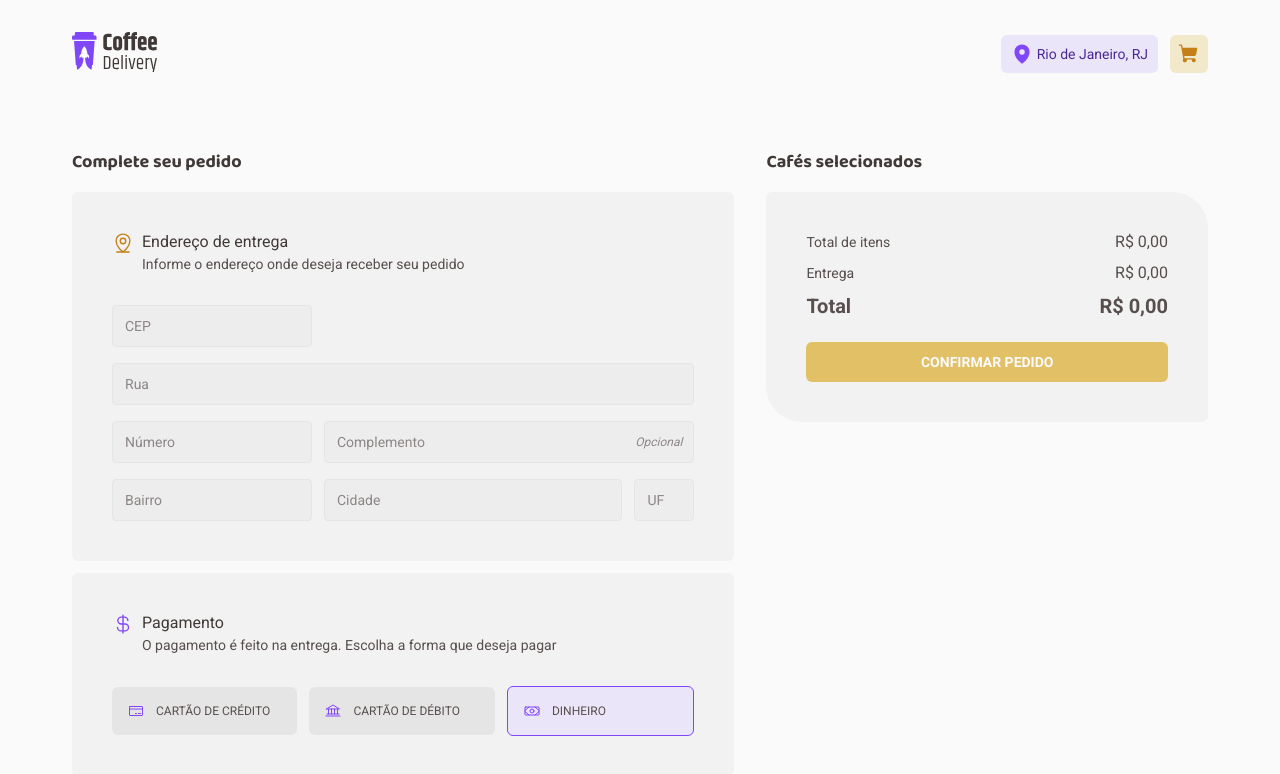
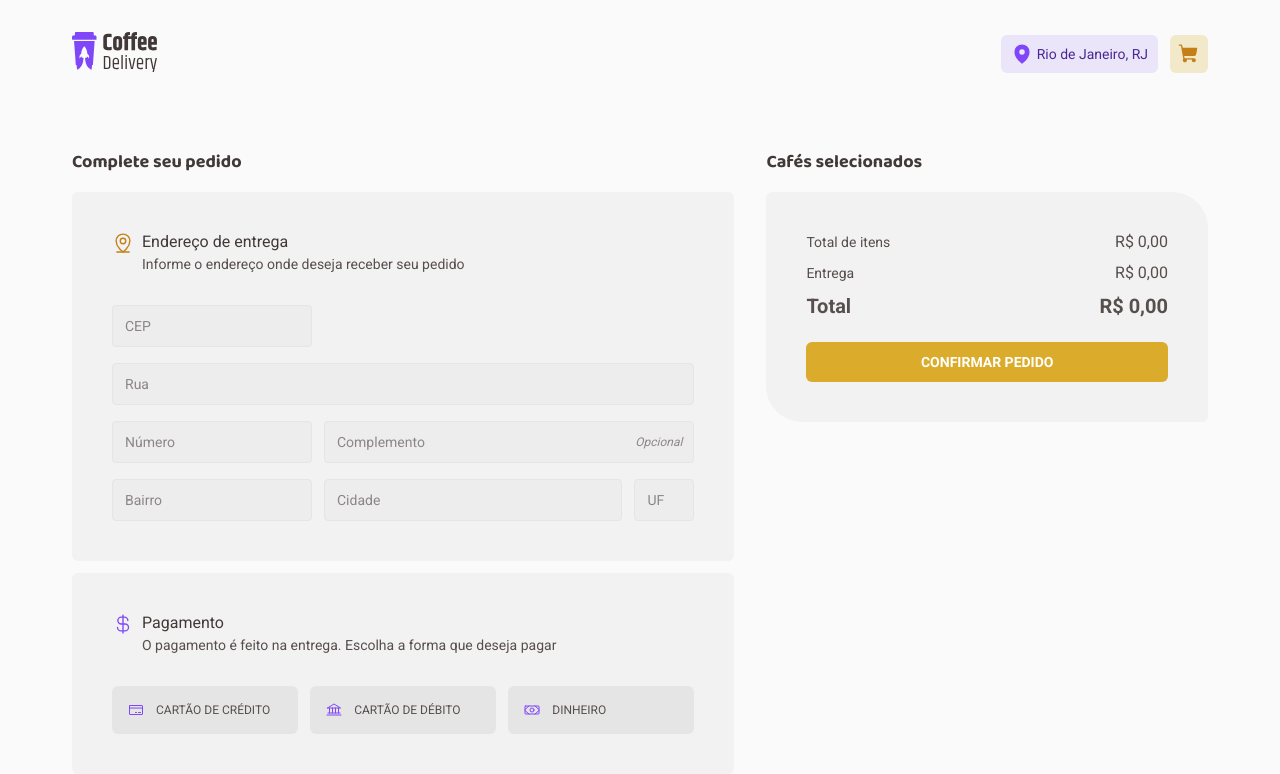
Before and after one commit to pedrolgarcia/coffee-delivery, a React (Vite) app: page /checkout in a window 1280 px wide. Shown: the top 774 px of the page. Built offline with nearby package versions, Linux system fonts and the light colour scheme.

Commit message:
feat: checkout page

```diff
--- a/src/components/Input/index.tsx
+++ b/src/components/Input/index.tsx
@@ -3,13 +3,14 @@ import { InputContainer } from './styles'
 
 interface InputProps extends InputHTMLAttributes<HTMLInputElement> {
   width?: number
+  optional?: boolean
 }
 
-export function Input({ width, ...rest }: InputProps) {
+export function Input({ width, optional, ...rest }: InputProps) {
   return (
-    <InputContainer width={width} optional={!rest.required}>
+    <InputContainer width={width} optional={!!optional}>
       <input {...rest} />
-      {!rest.required && <span>Opcional</span>}
+      {!!optional && <span>Opcional</span>}
     </InputContainer>
   )
 }
--- a/src/pages/Checkout/components/AddressStep/index.tsx
+++ b/src/pages/Checkout/components/AddressStep/index.tsx
@@ -1,15 +1,18 @@
+import { useFormContext } from 'react-hook-form'
 import { MapPinLine } from 'phosphor-react'
 
 import {
   AddressStepContainer,
   AddressStepHeader,
-  Form,
+  FormContainer,
   FormRow,
 } from './styles'
 
 import { Input } from '../../../../components/Input'
 
 export function AddressStep() {
+  const { register } = useFormContext()
+
   return (
     <AddressStepContainer>
       <AddressStepHeader>
@@ -21,26 +24,30 @@ export function AddressStep() {
         </div>
       </AddressStepHeader>
 
-      <Form>
+      <FormContainer>
         <FormRow>
-          <Input placeholder="CEP" width={200} required />
+          <Input placeholder="CEP" width={200} {...register('zipcode')} />
         </FormRow>
 
         <FormRow>
-          <Input placeholder="Rua" required />
+          <Input placeholder="Rua" {...register('street')} />
         </FormRow>
 
         <FormRow>
-          <Input placeholder="Número" width={200} required />
-          <Input placeholder="Complemento" />
+          <Input placeholder="Número" width={200} {...register('number')} />
+          <Input
+            placeholder="Complemento"
+            optional
+            {...register('complement')}
+          />
         </FormRow>
 
         <FormRow>
-          <Input placeholder="Bairro" width={200} required />
-          <Input placeholder="Cidade" required />
-          <Input placeholder="UF" width={60} required />
+          <Input placeholder="Bairro" width={200} {...register('district')} />
+          <Input placeholder="Cidade" {...register('city')} />
+          <Input placeholder="UF" width={60} {...register('state')} />
         </FormRow>
-      </Form>
+      </FormContainer>
     </AddressStepContainer>
   )
 }
--- a/src/pages/Checkout/components/AddressStep/styles.ts
+++ b/src/pages/Checkout/components/AddressStep/styles.ts
@@ -32,7 +32,7 @@ export const AddressStepHeader = styled.header`
   }
 `
 
-export const Form = styled.form`
+export const FormContainer = styled.form`
   display: flex;
   flex-direction: column;
   row-gap: 1rem;
--- a/src/pages/Checkout/components/Cart/index.tsx
+++ b/src/pages/Checkout/components/Cart/index.tsx
@@ -41,7 +41,7 @@ export function Cart() {
         </Total>
       </TotalContainer>
 
-      <Button text="CONFIRMAR PEDIDO" disabled={cartItems.length === 0} />
+      <Button text="CONFIRMAR PEDIDO" />
     </CartContainer>
   )
 }
--- a/src/pages/Checkout/components/PaymentStep/components/PaymentOption/index.tsx
+++ /dev/null
@@ -1,21 +0,0 @@
-import { ReactNode } from 'react'
-import { PaymentOptionContainer } from './styles'
-
-interface PaymentOptionProps {
-  name: string
-  icon: ReactNode
-  selected: boolean
-}
-
-export function PaymentOption({
-  name,
-  icon,
-  selected = false,
-}: PaymentOptionProps) {
-  return (
-    <PaymentOptionContainer selected={selected}>
-      {icon}
-      <span>{name}</span>
-    </PaymentOptionContainer>
-  )
-}
--- a/src/pages/Checkout/components/PaymentStep/components/PaymentOption/styles.ts
+++ /dev/null
@@ -1,46 +0,0 @@
-import styled, { css } from 'styled-components'
-
-interface PaymentOptionContainerProps {
-  selected: boolean
-}
-
-export const PaymentOptionContainer = styled.div<PaymentOptionContainerProps>`
-  display: flex;
-  flex: 1;
-  align-items: center;
-
-  padding: 1rem;
-  border-radius: 6px;
-
-  background-color: ${({ theme }) => theme['gray-400']};
-
-  cursor: pointer;
-
-  ${({ selected }) => {
-    if (selected) {
-      return css`
-        border: 1px solid ${({ theme }) => theme['purple-500']};
-        background-color: ${({ theme }) => theme['purple-300']};
-      `
-    }
-  }}
-
-  &:hover {
-    background-color: ${({ theme }) => theme['gray-500']};
-
-    span {
-      color: ${({ theme }) => theme['gray-800']};
-    }
-  }
-
-  svg {
-    color: ${({ theme }) => theme['purple-500']};
-    margin-right: 0.75rem;
-  }
-
-  span {
-    font-size: 0.75rem;
-    color: ${({ theme }) => theme['gray-700']};
-    text-transform: uppercase;
-  }
-`
--- a/src/pages/Checkout/components/PaymentStep/index.tsx
+++ b/src/pages/Checkout/components/PaymentStep/index.tsx
@@ -4,11 +4,24 @@ import {
   PaymentOptionsList,
   PaymentStepContainer,
   PaymentStepHeader,
+  PaymentOption,
 } from './styles'
 
-import { PaymentOption } from './components/PaymentOption'
+import { PaymentMethod, PAYMENT_METHODS } from '../..'
 
-export function PaymentStep() {
+interface PaymentStepProps {
+  selectedPaymenMethod: PaymentMethod
+  selectPaymenMethod: (paymentMethod: PaymentMethod) => void
+}
+
+export function PaymentStep({
+  selectedPaymenMethod,
+  selectPaymenMethod,
+}: PaymentStepProps) {
+  function handleSelectPaymenMethod(paymentMethod: PaymentMethod) {
+    selectPaymenMethod(paymentMethod)
+  }
+
   return (
     <PaymentStepContainer>
       <PaymentStepHeader>
@@ -24,16 +37,28 @@ export function PaymentStep() {
 
       <PaymentOptionsList>
         <PaymentOption
-          name="Cartão de crédito"
-          icon={<CreditCard size={16} />}
-          selected={false}
-        />
+          selected={selectedPaymenMethod === PAYMENT_METHODS.CREDIT_CARD}
+          onClick={() => handleSelectPaymenMethod(PAYMENT_METHODS.CREDIT_CARD)}
+        >
+          <CreditCard size={16} />
+          <span>Cartão de crédito</span>
+        </PaymentOption>
+
         <PaymentOption
-          name="Cartão de débito"
-          icon={<Bank size={16} />}
-          selected={false}
-        />
-        <PaymentOption name="Dinheiro" icon={<Money size={16} />} selected />
+          selected={selectedPaymenMethod === PAYMENT_METHODS.DEBIT_CARD}
+          onClick={() => handleSelectPaymenMethod(PAYMENT_METHODS.DEBIT_CARD)}
+        >
+          <Bank size={16} />
+          <span>Cartão de débito</span>
+        </PaymentOption>
+
+        <PaymentOption
+          selected={selectedPaymenMethod === PAYMENT_METHODS.CASH}
+          onClick={() => handleSelectPaymenMethod(PAYMENT_METHODS.CASH)}
+        >
+          <Money size={16} />
+          <span>Dinheiro</span>
+        </PaymentOption>
       </PaymentOptionsList>
     </PaymentStepContainer>
   )
--- a/src/pages/Checkout/components/PaymentStep/styles.ts
+++ b/src/pages/Checkout/components/PaymentStep/styles.ts
@@ -1,4 +1,8 @@
-import styled from 'styled-components'
+import styled, { css } from 'styled-components'
+
+interface PaymentOptionContainerProps {
+  selected: boolean
+}
 
 export const PaymentStepContainer = styled.div`
   background-color: ${({ theme }) => theme['gray-200']};
@@ -38,3 +42,46 @@ export const PaymentOptionsList = styled.div`
   justify-content: space-between;
   gap: 0.75rem;
 `
+
+export const PaymentOption = styled.div<PaymentOptionContainerProps>`
+  display: flex;
+  flex: 1;
+  align-items: center;
+
+  padding: 1rem;
+  border-radius: 6px;
+
+  background-color: ${({ theme }) => theme['gray-400']};
+
+  cursor: pointer;
+
+  ${({ selected }) => {
+    if (selected) {
+      return css`
+        border: 1px solid ${({ theme }) => theme['purple-500']};
+        background-color: ${({ theme }) => theme['purple-300']};
+      `
+    } else {
+      return css`
+        &:hover {
+          background-color: ${({ theme }) => theme['gray-500']};
+
+          span {
+            color: ${({ theme }) => theme['gray-800']};
+          }
+        }
+      `
+    }
+  }}
+
+  svg {
+    color: ${({ theme }) => theme['purple-500']};
+    margin-right: 0.75rem;
+  }
+
+  span {
+    font-size: 0.75rem;
+    color: ${({ theme }) => theme['gray-700']};
+    text-transform: uppercase;
+  }
+`
--- a/src/pages/Checkout/index.tsx
+++ b/src/pages/Checkout/index.tsx
@@ -1,20 +1,71 @@
-import { CheckoutContainer, CompleteOrderColumn, CartColumn } from './styles'
+import { useState } from 'react'
+import { FormProvider, useForm } from 'react-hook-form'
+import * as zod from 'zod'
+import { zodResolver } from '@hookform/resolvers/zod'
 
-import coffees from '../../coffees.json'
+import {
+  CheckoutContainer,
+  CompleteOrderColumn,
+  CartColumn,
+  Form,
+} from './styles'
 
+import { Cart } from './components/Cart'
 import { AddressStep } from './components/AddressStep'
 import { PaymentStep } from './components/PaymentStep'
-import { Cart } from './components/Cart'
+
+const addressFormValidationSchema = zod.object({
+  zipcode: zod.string().min(1, 'Campo obrigatório'),
+  street: zod.string().min(1, 'Campo obrigatório'),
+  number: zod.string().min(1, 'Campo obrigatório'),
+  complement: zod.string().optional(),
+  district: zod.string().min(1, 'Campo obrigatório'),
+  city: zod.string().min(1, 'Campo obrigatório'),
+  state: zod.string().min(1, 'Campo obrigatório'),
+})
+
+type AddressFormData = zod.infer<typeof addressFormValidationSchema>
+
+export const PAYMENT_METHODS = {
+  CREDIT_CARD: 'CREDIT_CARD',
+  DEBIT_CARD: 'DEBIT_CARD',
+  CASH: 'CASH',
+} as const
+
+export type PaymentMethod = keyof typeof PAYMENT_METHODS | null
 
 export function Checkout() {
+  const addressForm = useForm<AddressFormData>({
+    resolver: zodResolver(addressFormValidationSchema),
+  })
+
+  const { handleSubmit } = addressForm
+
+  const [selectedPaymentMethod, setSelectedPaymentMethod] =
+    useState<PaymentMethod>(null)
+
+  function selectPaymenMethod(paymentMethod: PaymentMethod) {
+    setSelectedPaymentMethod(paymentMethod)
+  }
+
+  function submitOrder(data: AddressFormData) {
+    console.log(data)
+  }
+
   return (
     <CheckoutContainer>
+      <Form onSubmit={handleSubmit(submitOrder)}>
         <CompleteOrderColumn>
           <strong>Complete seu pedido</strong>
 
+          <FormProvider {...addressForm}>
             <AddressStep />
+          </FormProvider>
 
-        <PaymentStep />
+          <PaymentStep
+            selectedPaymenMethod={selectedPaymentMethod}
+            selectPaymenMethod={selectPaymenMethod}
+          />
         </CompleteOrderColumn>
 
         <CartColumn>
@@ -22,6 +73,7 @@ export function Checkout() {
 
           <Cart />
         </CartColumn>
+      </Form>
     </CheckoutContainer>
   )
 }
--- a/src/pages/Checkout/styles.ts
+++ b/src/pages/Checkout/styles.ts
@@ -1,12 +1,18 @@
 import styled from 'styled-components'
 
 export const CheckoutContainer = styled.div`
+  display: flex;
+`
+
+export const Form = styled.form`
   display: grid;
   grid-template-columns: 1.5fr 1fr;
 
   column-gap: 2rem;
 
   margin-top: 2.5rem;
+
+  width: 100%;
 `
 
 export const CompleteOrderColumn = styled.div`
```
Also changed, not shown: src/contexts/CartContext.tsx (+2 -19 lines). Lines whose indentation alone changed are shown as unchanged.
